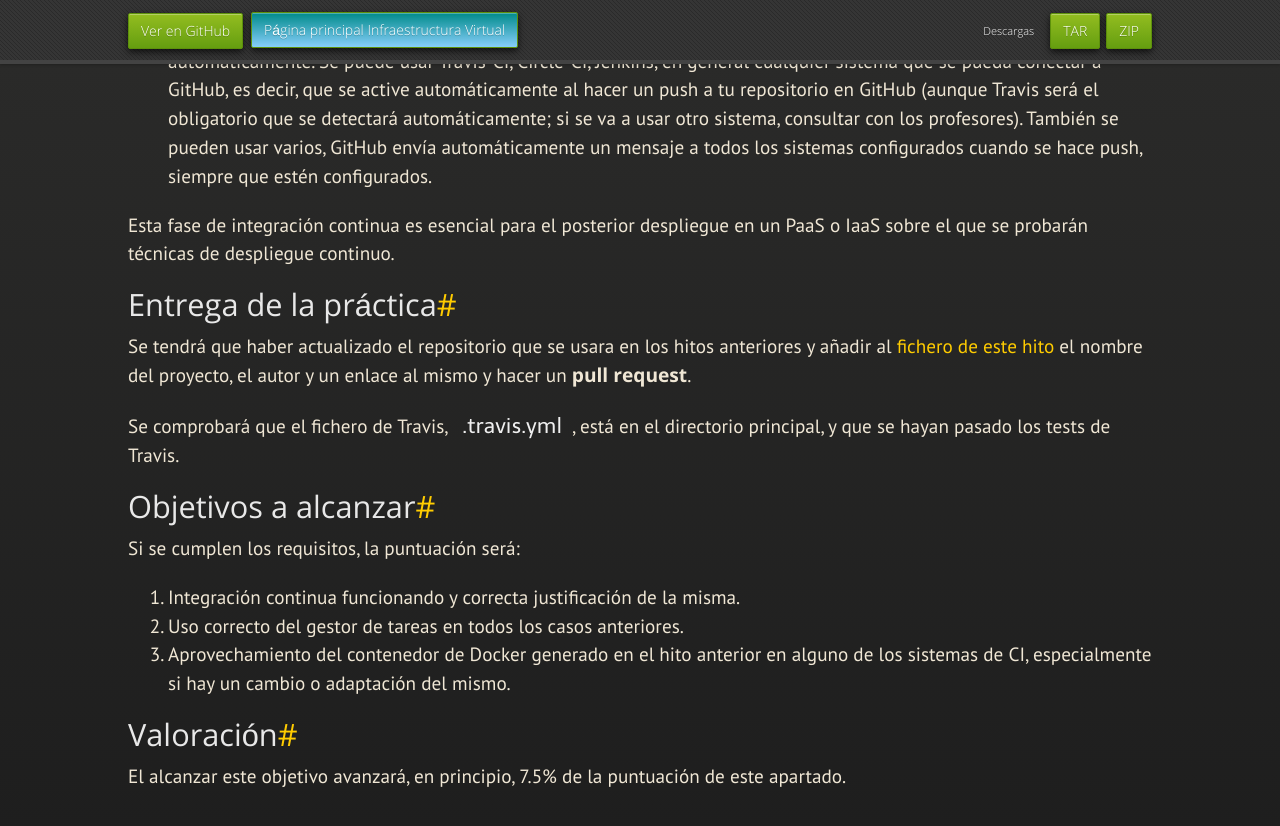
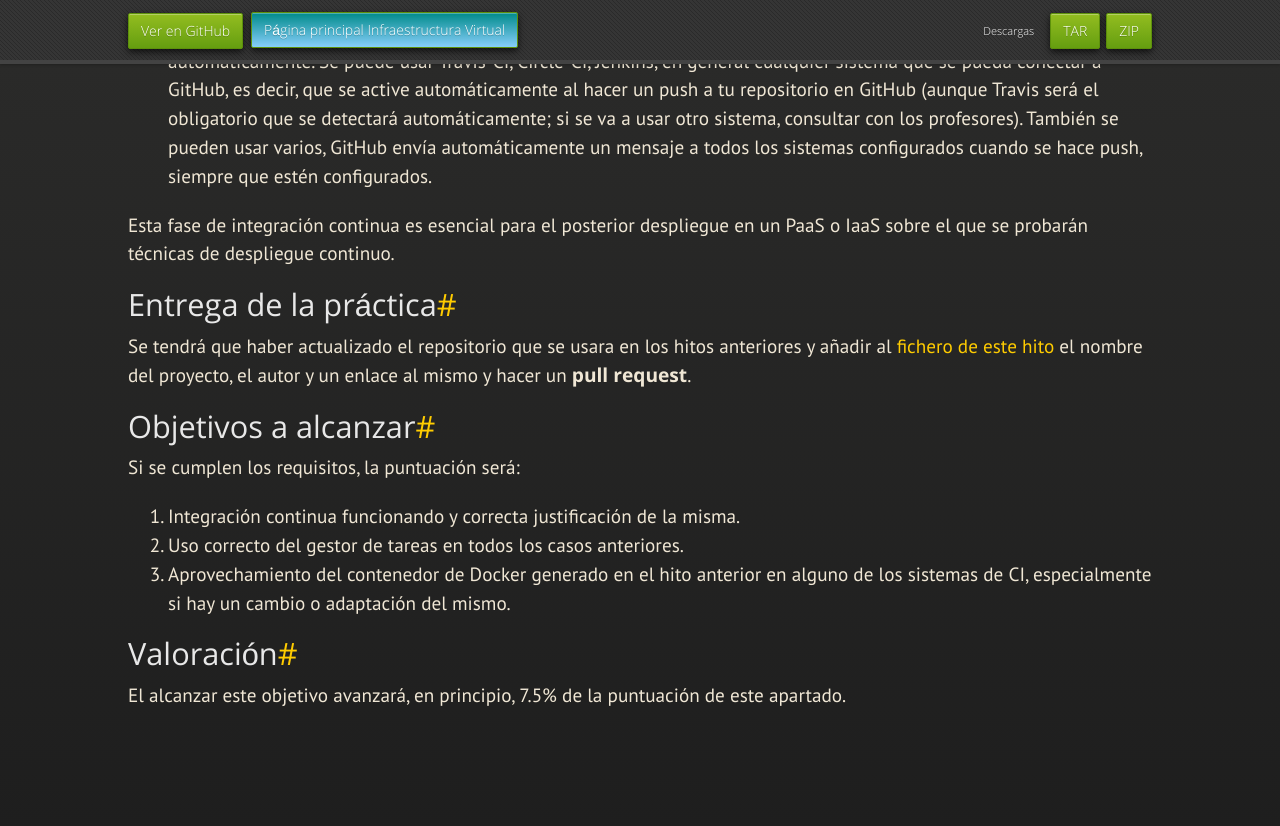
Before and after one commit to JJ/IV, a Jekyll site: the page built from documentos/proyecto/6.CI.md, in a window 1280 px wide and 900 px high, scrolled down 837 px. Shown: the top 826 px of the window. Built offline with Jekyll 4.4.1, drawn with Linux system fonts in a browser that asks for light colours; nearby versions of some CDN libraries; some web fonts are replaced; our own code applies the rules of GitHub Pages for plain Markdown files.

Commit message:
Sync documentos/proyecto/6.CI.md de master a gh-pages

```diff
--- a/documentos/proyecto/6.CI.md
+++ b/documentos/proyecto/6.CI.md
@@ -66,9 +66,6 @@ anteriores y añadir al
 el nombre del proyecto, el autor y un enlace al mismo y hacer un **pull
 request**.
 
-Se comprobará que el fichero de Travis, `.travis.yml`, está en el
-directorio principal, y que se hayan pasado los tests de Travis.
-
 ## Objetivos a alcanzar
 
 Si se cumplen los requisitos, la
@@ -82,7 +79,6 @@ puntuación será:
    hito anterior en alguno de los sistemas de CI, especialmente si hay
    un cambio o adaptación del mismo.
 
-
 ## Valoración
 
 El alcanzar este objetivo avanzará, en principio, 7.5% de la puntuación de este
```
